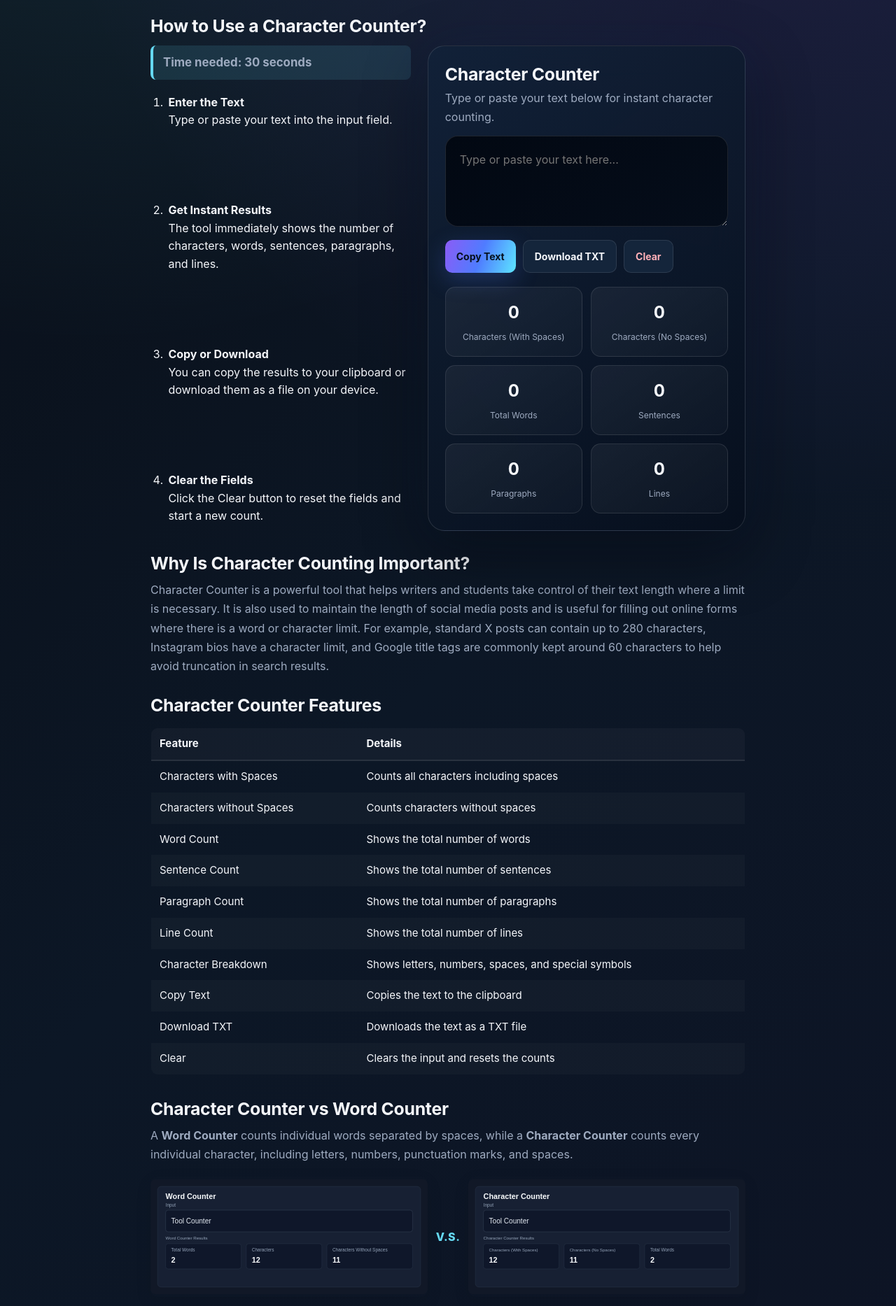
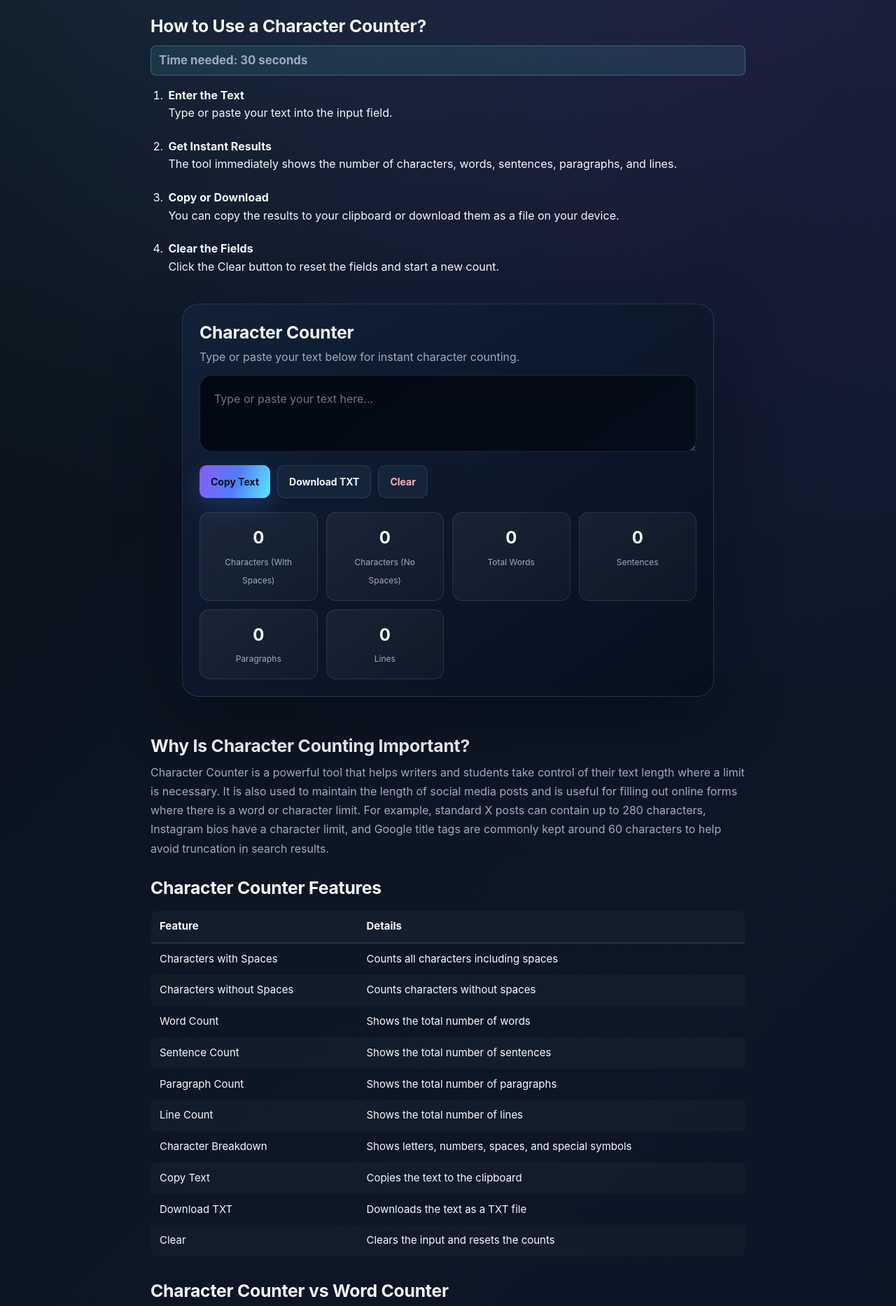
Before and after one commit to irtazaalienterprises-ui/text-case-converter, a plain HTML site: page character-counter-article.html in a window 1280 px wide. Shown: the part 1000-2867 px from the top of the page at 70% size. Drawn offline with Linux system fonts and the light colour scheme.

Commit message:
Tighten how-to spacing and improve comparison layout

```diff
--- a/character-counter-article.html
+++ b/character-counter-article.html
@@ -79,6 +79,24 @@ body { line-height: 1.65; }
  .content-section th, .content-section td { padding: 8px !important; font-size: .9rem !important; }
  .converter-card .stats { grid-template-columns: repeat(2, minmax(0,1fr)) !important; gap: 8px !important; }
 }
+
+/* Compact how-to layout and image comparison */
+.how-to-layout { display:flex; flex-direction:column; gap:8px; align-items:stretch; }
+.how-to-steps { margin:0; }
+.time-needed { display:inline-block; margin:0 0 10px !important; padding:6px 11px; border-radius:8px; background:rgba(110,231,255,.10); border:1px solid rgba(110,231,255,.28); color:var(--text); font-weight:800; }
+.how-to-steps ol { margin-top:4px !important; margin-bottom:12px !important; }
+.how-to-layout .converter-card { width:100%; max-width:760px; margin:12px auto 24px !important; }
+.how-to-layout .converter-card textarea { min-height:110px; }
+.comparison-layout { display:flex; flex-direction:column; align-items:center; gap:12px; margin:18px auto 28px; max-width:780px; }
+.comparison-layout .article-example-image { width:100%; margin:0 !important; display:flex; justify-content:center; }
+.comparison-layout .comparison-shot { display:block; width:100%; max-width:720px; height:clamp(190px, 27vw, 300px); object-fit:cover; object-position:center center; border-radius:12px; }
+.versus-divider { display:flex; align-items:center; justify-content:center; gap:12px; width:100%; color:var(--accent); font-size:13px; font-weight:900; letter-spacing:2px; }
+.versus-divider::before, .versus-divider::after { content:""; height:1px; flex:1; max-width:180px; background:linear-gradient(90deg,transparent,rgba(110,231,255,.5),transparent); }
+@media (max-width:600px) {
+ .comparison-layout .comparison-shot { height:190px; }
+ .how-to-layout .converter-card { padding:14px !important; }
+}
+
 </style>
 
 </head>
@@ -186,7 +204,7 @@ body { line-height: 1.65; }
 <p>A <strong>Word Counter</strong> counts individual words separated by spaces, while a <strong>Character Counter</strong> counts every individual character, including letters, numbers, punctuation marks, and spaces.</p>
 <div class="comparison-layout">
 <figure class="article-example-image"><img class="comparison-shot" src="images/word-counter-comparison.svg" alt="Word Counter comparison preview showing text and word count results"></figure>
-<div class="versus-divider" aria-label="V.S.">V.S.</div>
+<div class="versus-divider" aria-label="Versus">VERSUS</div>
 <figure class="article-example-image"><img class="comparison-shot" src="images/character-counter-example.svg" alt="Character Counter example showing Tool Counter and its character count results"></figure>
 </div>
 
```
